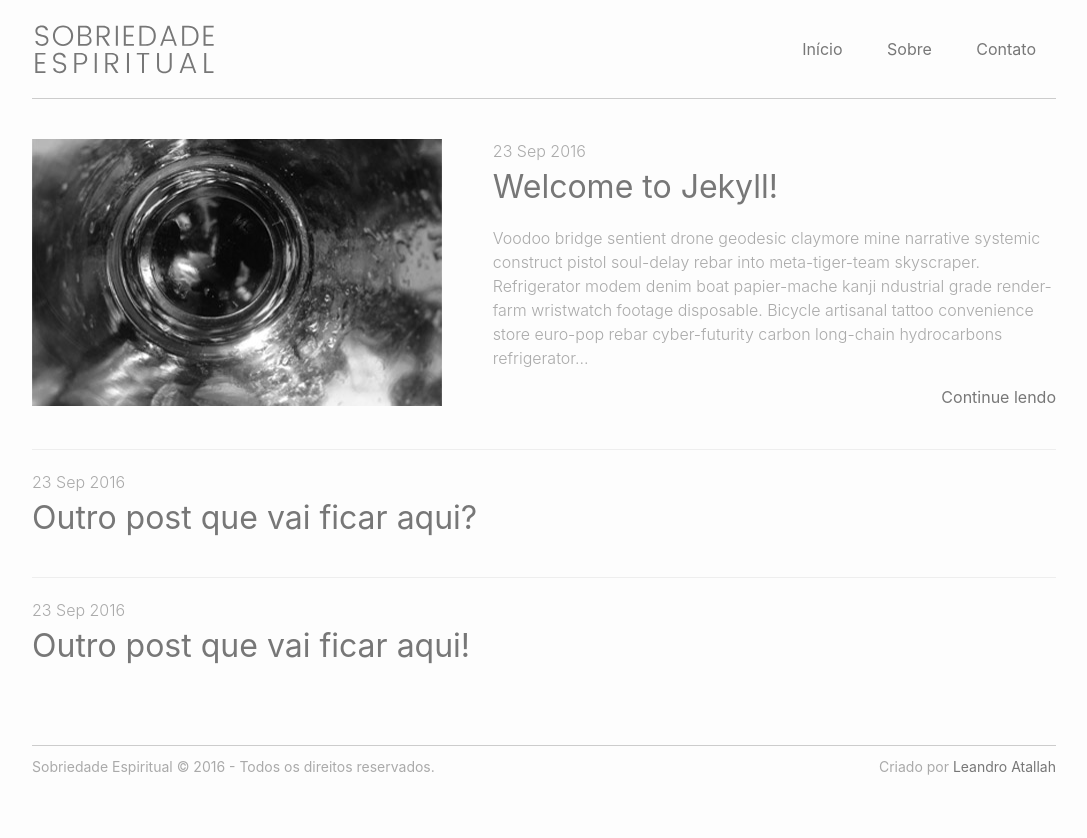
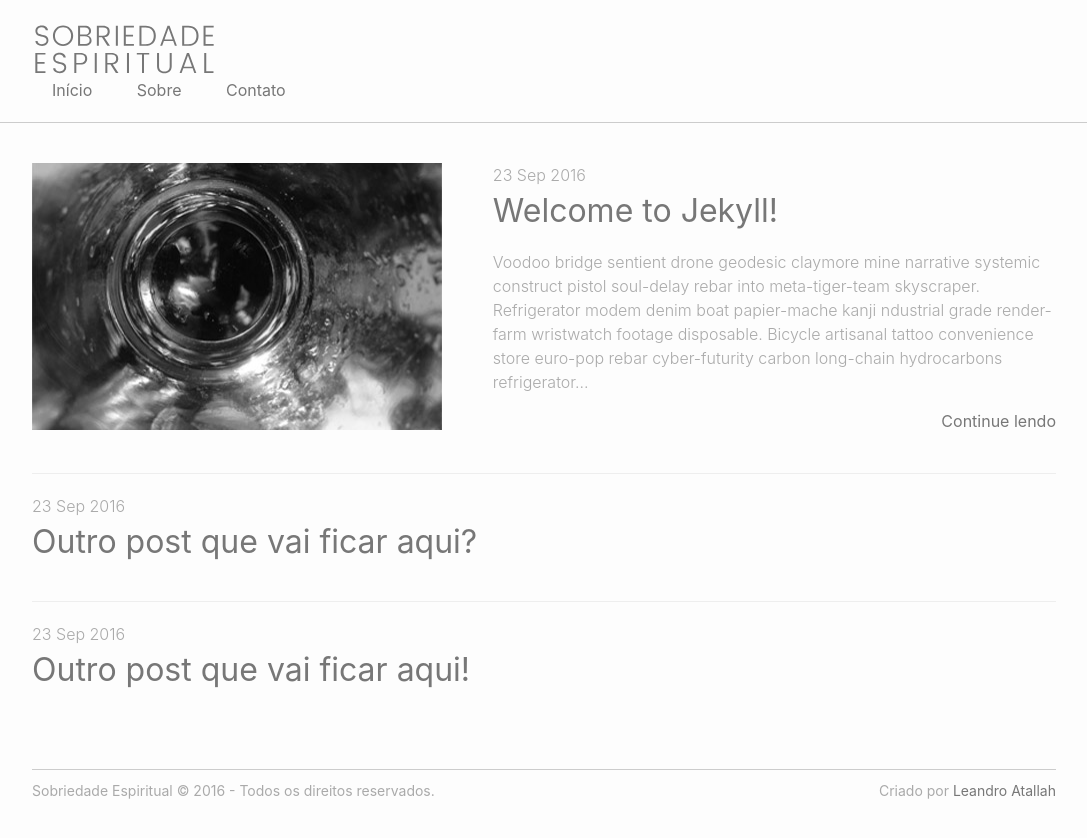
Before and after one commit to leandroatallah/sobriedade-espiritual, a Jekyll site: the page built from index.html, in a window 1280 px wide. Shown: the top 838 px of the page, without its empty margins (96-1183 px from the left). Built offline with Jekyll 4.4.1, drawn with Linux system fonts in a browser that asks for light colours.

Commit message:
Ajuste de Header

```diff
--- a/_includes/header.html
+++ b/_includes/header.html
@@ -1,4 +1,5 @@
-<header class="page">
+<header>
+	<div class="page">
 		<div class="logo">
 			<a href="{{ site.baseurl }}/">
 				<img src="{{site.baseurl}}/img/logo.svg">
@@ -12,4 +13,5 @@
 				{% endif %}
 			{% endfor %}
 		</nav>
+	</div>
 </header>
--- a/_sass/_base.scss
+++ b/_sass/_base.scss
@@ -229,7 +229,7 @@
     justify-content: space-between;
     align-items: center;
 
-    &.page{ margin-bottom: 40px; }
+    margin-bottom: 40px;
 
     .logo img{
         width: 185px;
@@ -372,9 +372,11 @@
     }
 }
 @media screen and (max-width: 950px){
-    header.page{
-        flex-direction: column;
-        margin-bottom: 0;
+    header{
+        .page{
+            flex-direction: column;
+            margin-bottom: 0;
+        }
 
         .logo{
             margin-bottom: 20px;
```
Lines whose indentation alone changed are shown as unchanged.
